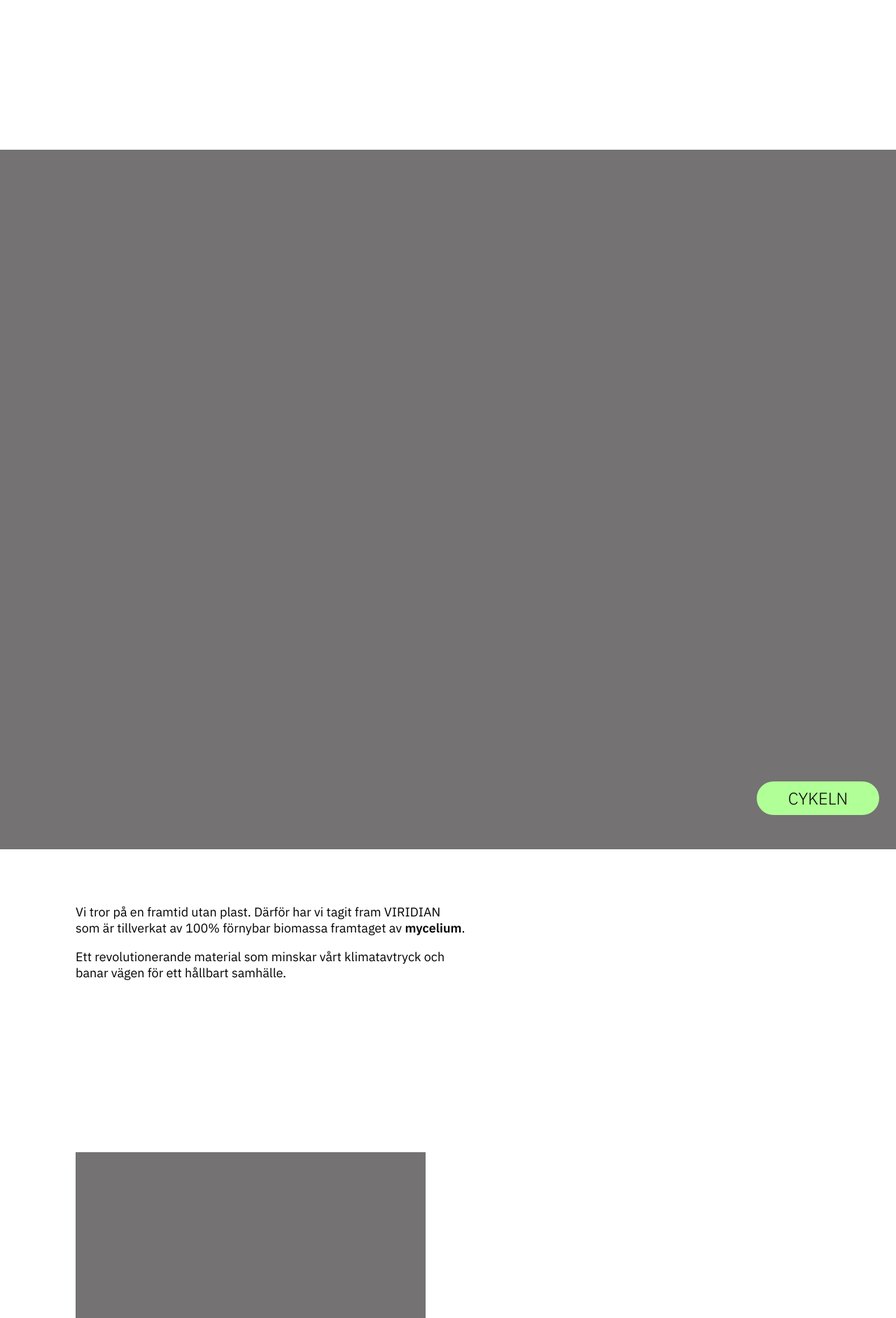
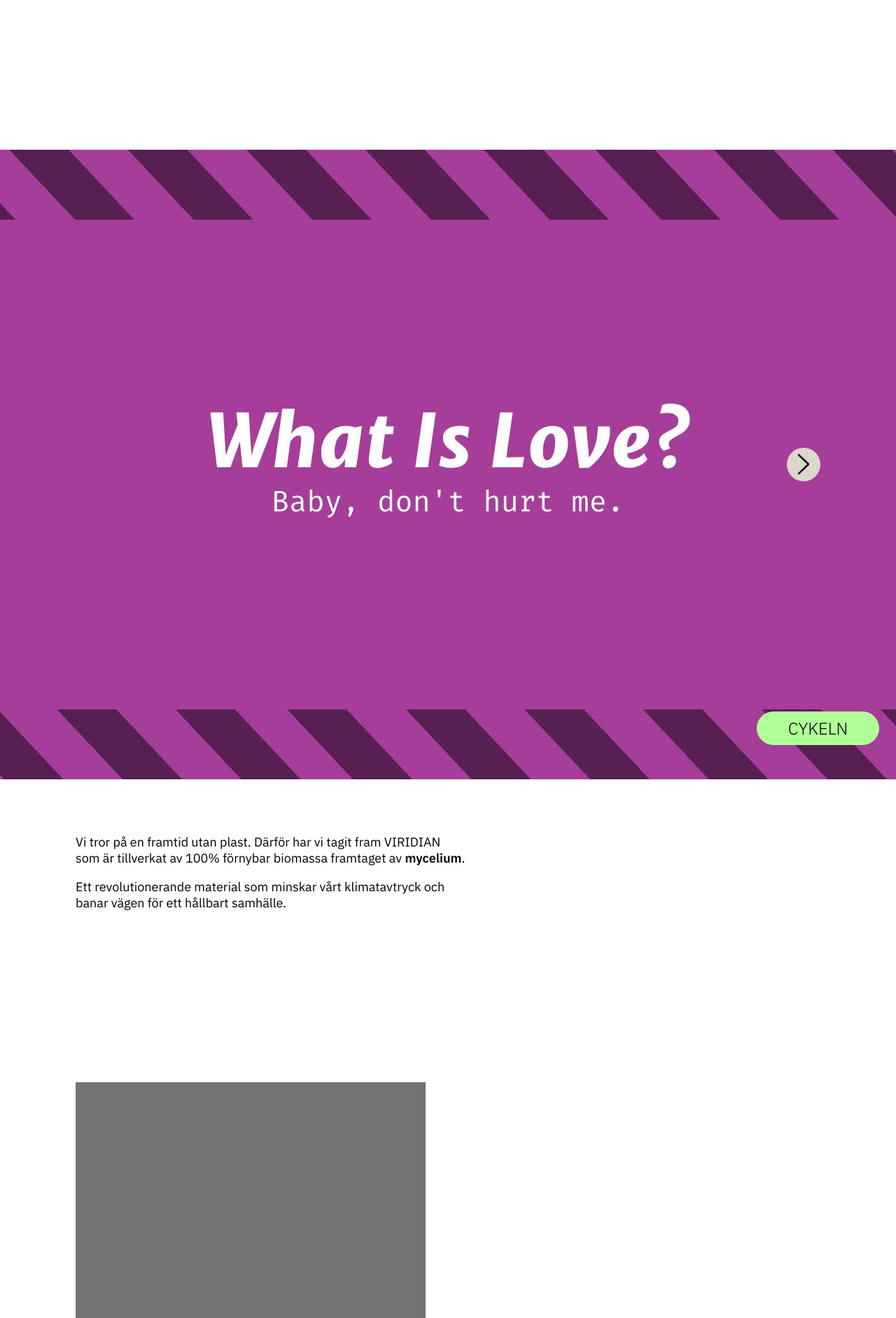
Before and after one commit to livoszlak/viridian, a PHP site: page / in a window 1280 px wide; the page is wider, and only the part inside the window is pictured. Shown: the part 1500-3384 px from the top of that part at 70% size. Run offline with PHP 8.4, Linux system fonts and the light colour scheme.

Commit message:
slide function osv

```diff
--- a/bike-display.php
+++ b/bike-display.php
@@ -1,5 +1,13 @@
 <div class="bike-display">
     <div class="placeholder-bike">
+        <img class="bike-in-environ" id="bike-city" src="./templates/template2.jpg" alt="">
+        <img class="bike-in-environ hidden" id="bike-forest" src="./templates/template1.jpg" alt="">
+        <div class="slide-arrow arrow-left hidden" id="slide-arrow-left">
+            <img src="./assets/arrow-left.svg" alt="">
+        </div>
+        <div class="slide-arrow arrow-right" id="slide-arrow-right">
+            <img src="./assets/arrow-right.svg" alt="">
+        </div>
         <button class="bike-btn btn-green">CYKELN</button>
     </div>
     <!-- <img src="cykel" alt=""> button under skall ligga på bild -->
--- a/cta.php
+++ b/cta.php
@@ -8,12 +8,11 @@
     <div class="signup hidden">
         <div class="signup-content">
             <img class="exit" id="exit" src="assets/x.svg" alt="Stäng">
-            <p>Anmäl dig till vårt nyhetsbrev för att vara först i kön till kollektionen!</p>
-            <p>Du får även 10 % rabatt på hela sortimentet vid din första order.</p>
-            <form action="index.php" method="post">
-                <input class="email" type="email" name="email" id="email" placeholder="Mailadress">
-                <button class="btn-green submit">ANMÄL</button>
-            </form>
+            <p>Anmäl dig till vårt nyhetsbrev för att vara först i kön till kollektionen!
+                <br> <br> Du får även 10 % rabatt på hela sortimentet vid din första order.
+            </p>
+            <input class="email" type="email" name="email" id="email" placeholder="Mailadress">
+            <button class="btn-green submit">ANMÄL</button>
         </div>
     </div>
 </div>
--- a/script.js
+++ b/script.js
@@ -8,3 +8,18 @@ idBtn.addEventListener("click", () => {
 document.getElementById("exit").addEventListener("click", () => {
   signup.classList.add("hidden");
 });
+
+const arrowRight = document.getElementById("slide-arrow-right");
+const arrowLeft = document.getElementById("slide-arrow-left");
+const bikeCity = document.getElementById("bike-city");
+const bikeForest = document.getElementById("bike-forest");
+
+const changeSlide = () => {
+  arrowLeft.classList.toggle("hidden");
+  arrowRight.classList.toggle("hidden");
+  bikeForest.classList.toggle("hidden");
+  bikeCity.classList.toggle("hidden");
+};
+
+arrowRight.addEventListener("click", changeSlide);
+arrowLeft.addEventListener("click", changeSlide);
--- a/styles.css
+++ b/styles.css
@@ -2,6 +2,7 @@
   --bg-color: #ffffff;
   --font-color: #000000;
   --gradient-color: #b4ad95;
+  --pop-window: #dbd7cb;
   --btn-green: #b1ff97;
   --btn-orange: #d34323;
 }
@@ -71,6 +72,7 @@ button {
   background-color: var(--btn-orange);
   color: var(--bg-color);
   transition: all 400ms;
+  cursor: pointer;
 }
 .btn-orange {
   background-color: var(--btn-orange);
@@ -82,6 +84,7 @@ button {
   background-color: var(--btn-green);
   color: var(--font-color);
   transition: all 400ms;
+  cursor: pointer;
 }
 
 .bike-btn {
@@ -93,6 +96,35 @@ button {
 
 .acc-btn {
   margin-top: 24px;
+}
+
+.slide-arrow {
+  background-color: var(--pop-window);
+  width: 32px;
+  height: 32px;
+  border-radius: 50%;
+  display: flex;
+  justify-content: center;
+  align-items: center;
+  position: absolute;
+  top: 50%;
+  transform: translateY(-50%);
+  z-index: 2;
+}
+.slide-arrow:hover {
+  cursor: pointer;
+}
+
+.arrow-left {
+  left: 24px;
+}
+.arrow-right {
+  right: 24px;
+}
+
+.bike-in-environ {
+  position: absolute;
+  z-index: 1;
 }
 
 footer > p {
@@ -177,11 +209,13 @@ main {
   position: absolute;
   z-index: 5;
   bottom: 0;
+  left: -24px;
   background-color: var(--gradient-color);
   color: var(--font-color);
   margin-left: 24px;
   margin-right: 24px;
   height: 342px;
+  width: 100%;
 }
 
 .signup-content {
@@ -204,7 +238,6 @@ main {
 
 .submit {
   margin-top: 27px;
-  margin-left: 95px;
 }
 
 .email:focus,
@@ -271,11 +304,15 @@ footer {
 }
 
 .placeholder-bike {
-  height: 1000px;
+  height: 900px;
   width: 100vw;
   background-color: #747272;
   margin-top: 216px;
   position: relative;
+  object-fit: contain;
+  display: flex;
+  align-items: center;
+  justify-content: center;
 }
 
 .placeholder-acc {
@@ -286,7 +323,7 @@ footer {
 }
 
 .placeholder-bike-xtra {
-  height: 1000px;
+  height: 900px;
   width: 100vw;
   background-color: #747272;
   margin-top: 395px;
@@ -365,6 +402,9 @@ footer {
   .signup-content {
     padding-top: 129px;
   }
+  .signup-content > p {
+    max-width: 400px;
+  }
 
   .email {
     width: 400px;
@@ -372,6 +412,19 @@ footer {
 
   .submit {
     margin-top: 48px;
-    margin-left: 568px;
+  }
+  .slide-arrow {
+    width: 48px;
+    height: 48px;
+  }
+
+  .slide-arrow > img {
+    scale: 1.7;
+  }
+  .arrow-left {
+    left: 108px;
+  }
+  .arrow-right {
+    right: 108px;
   }
 }
```
Also changed, not shown: assets/arrow-left.svg (added), assets/arrow-right.svg (added), templates/template1.jpg (added), templates/template2.jpg (added).
